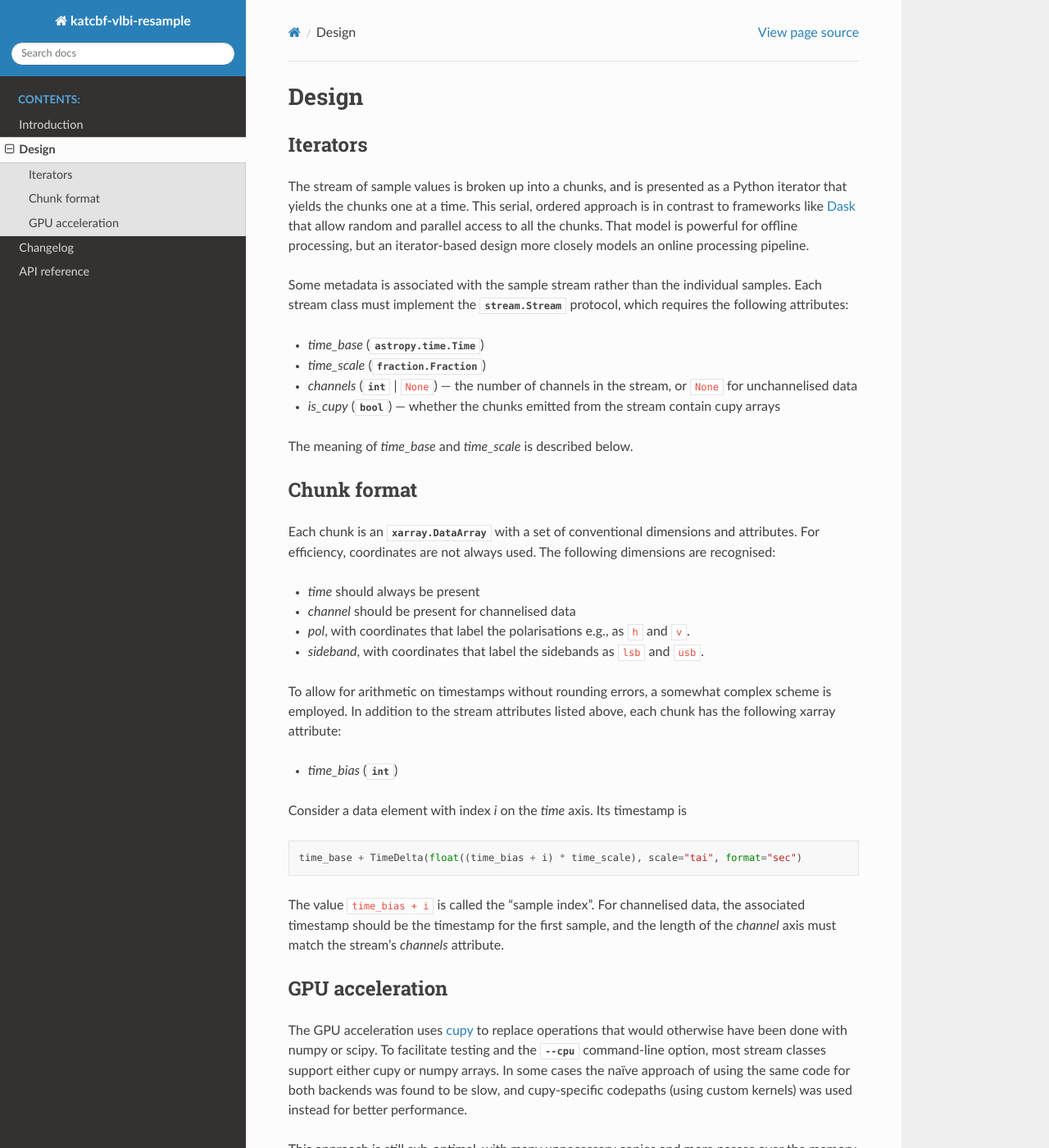
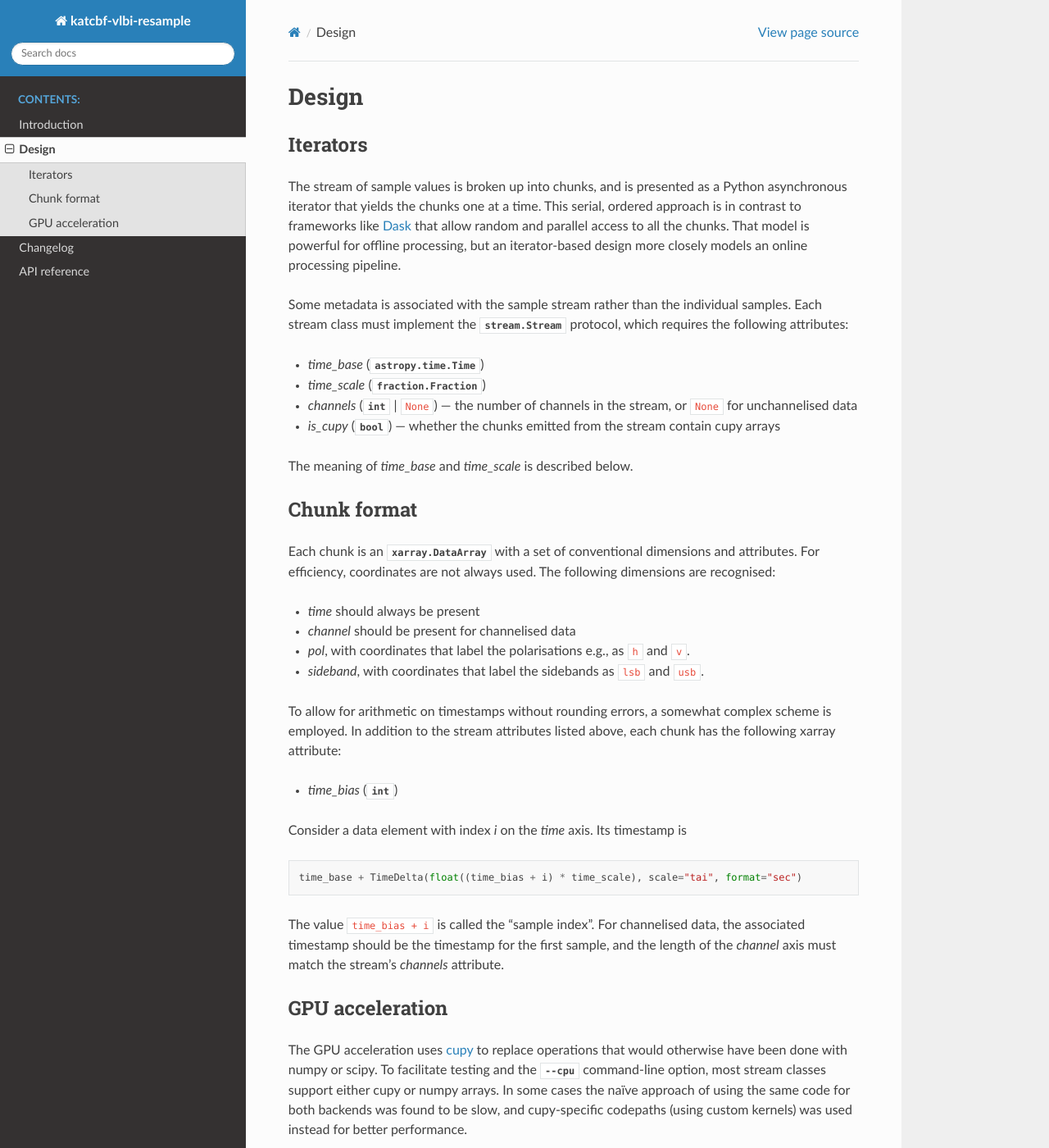
Before and after one commit to ska-sa/katcbf-vlbi-resample, a Sphinx documentation site: the page built from doc/design.rst, in a window 1280 px wide and 1400 px high. Shown: the whole window at 82% size. Built offline with Sphinx 7.4.7 and the Read the Docs theme 3.1.0, drawn with Linux system fonts in a browser that asks for light colours; some of the changed text lies outside the part shown.

Commit message:
Update design doc to reflect asynchronous iterators

```diff
--- a/doc/design.rst
+++ b/doc/design.rst
@@ -3,12 +3,12 @@ Design
 
 Iterators
 ---------
-The stream of sample values is broken up into a chunks, and is presented as a
-Python iterator that yields the chunks one at a time. This serial, ordered
-approach is in contrast to frameworks like Dask_ that allow random and
-parallel access to all the chunks. That model is powerful for offline
-processing, but an iterator-based design more closely models an online
-processing pipeline.
+The stream of sample values is broken up into chunks, and is presented as a
+Python asynchronous iterator that yields the chunks one at a time. This
+serial, ordered approach is in contrast to frameworks like Dask_ that allow
+random and parallel access to all the chunks. That model is powerful for
+offline processing, but an iterator-based design more closely models an
+online processing pipeline.
 
 .. _Dask: https://docs.dask.org/en/stable/
 
```
Also changed, not shown: other parts of doc/design.rst (+4 -0 lines).
